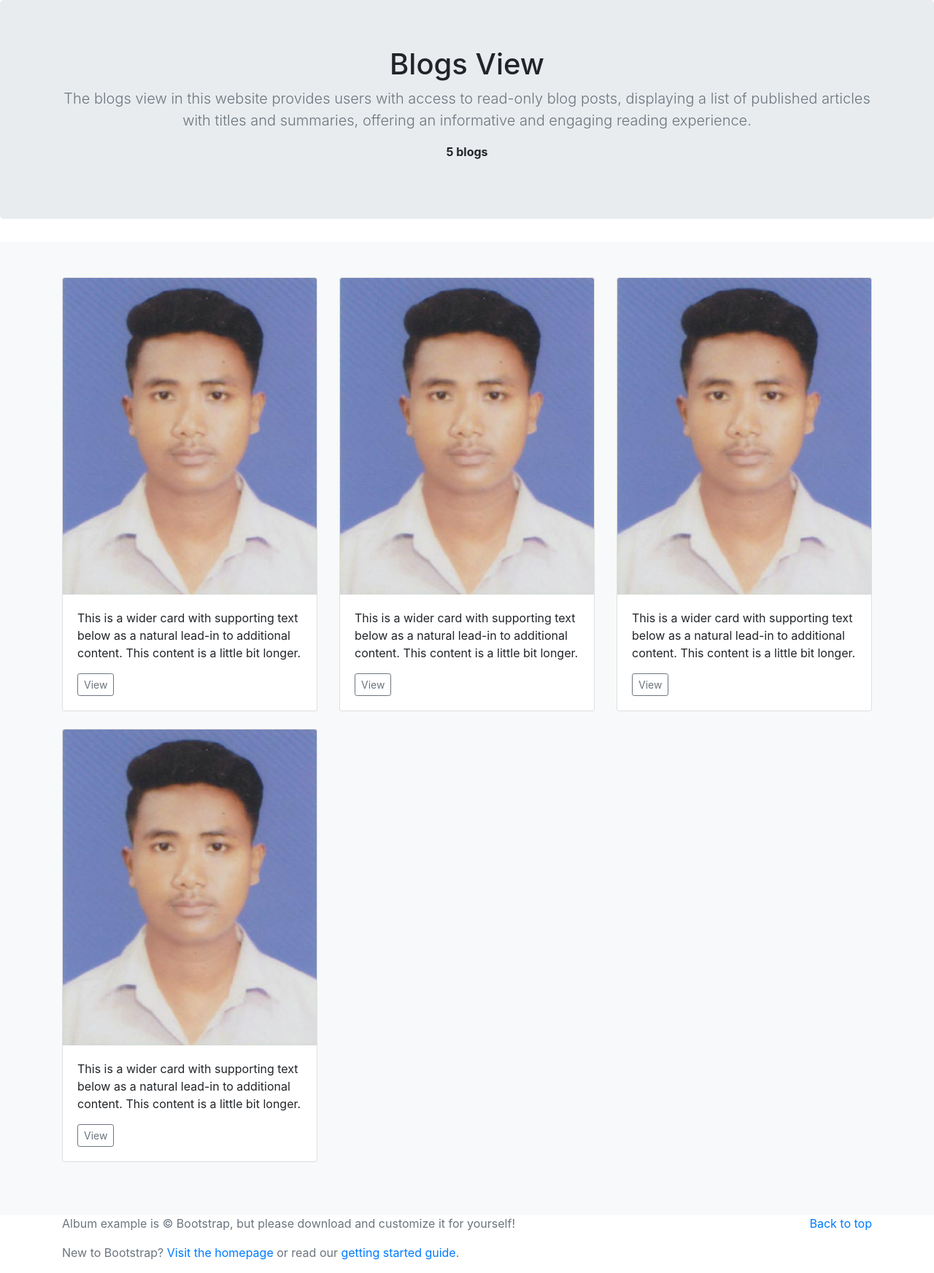
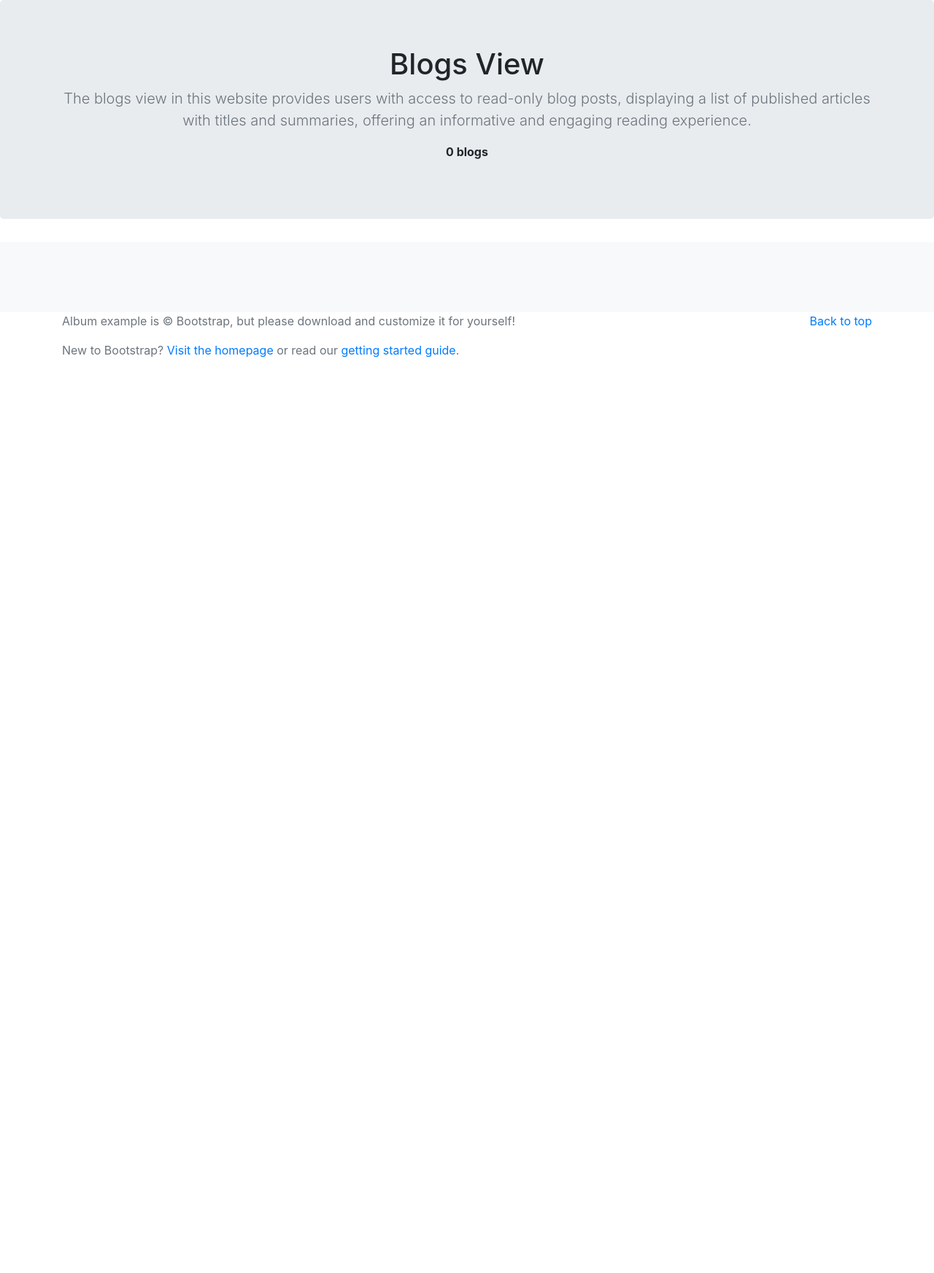
Before and after one commit to LepharamRamchiary/blog-management-system_codeigniter, a CodeIgniter app: page /blogmanagementsystem/index.php/home/index in a window 1280 px wide. Shown: the part 56-1801 px from the top of the page at 73% size. After the commit the page ends 546 px from the top, so only its background shows below. Run offline with CodeIgniter, Linux system fonts and the light colour scheme; tables that the repository leaves empty or names only in its code hold one stand-in row (values such as "Sample post"); some libraries are stand-ins or nearby versions.

Commit message:
add home page functionality

```diff
--- a/application/controllers/Home.php
+++ b/application/controllers/Home.php
@@ -3,23 +3,21 @@ defined('BASEPATH') OR exit('No direct script access allowed');
 
 class Home extends CI_Controller {
 
-	/**
-	 * Index Page for this controller.
-	 *
-	 * Maps to the following URL
-	 * 		http://example.com/index.php/welcome
-	 *	- or -
-	 * 		http://example.com/index.php/welcome/index
-	 *	- or -
-	 * Since this controller is set as the default controller in
-	 * config/routes.php, it's displayed at http://example.com/
-	 *
-	 * So any other public methods not prefixed with an underscore will
-	 * map to /index.php/welcome/<method_name>
-	 * @see https://codeigniter.com/userguide3/general/urls.html
-	 */
 	public function index()
 	{
-		$this->load->view('blog_list_page');
+        $this->load->model('BlogModel', "bm");
+        $result=$this->bm->fetch_all_blog();
+        // echo "<pre>";
+        // print_r($result);
+        // die();
+
+        $data['result'] = $result;
+
+		$this->load->view('blog_list_page', $data);
 	}
+
+    function blog_detail($blog_id=0)
+    {
+
+    }
 }
--- /dev/null
+++ b/application/models/BlogModel.php
@@ -0,0 +1,10 @@
+<?php
+class BlogModel extends CI_Model
+{
+    function fetch_all_blog()
+    {
+        $result = $this->db->query(" SELECT `blogid`, `blog_title`, `blog_desc`, `blog_img`, `status`, `created_on`, `updated` FROM `articles` WHERE status = '1' ");
+
+        return $result->result_array();
+    }
+}
--- a/application/views/blog_list_page.php
+++ b/application/views/blog_list_page.php
@@ -59,7 +59,7 @@
                     <a href="#" class="btn btn-secondary my-2">Secondary action</a>
                 </p> -->
                 <p>
-                    <strong>5 blogs</strong>
+                    <strong><?= sizeof($result) ?> blogs</strong>
                 </p>
             </div>
         </section>
@@ -68,62 +68,31 @@
             <div class="container">
 
                 <div class="row">
+
+                    <?php
+
+                    foreach ($result as $key => $value) {
+                        // print_r($value);
+                    ?>
                         <div class="col-md-4">
                             <div class="card mb-4 box-shadow">
-                            <img class="card-img-top" src="<?= base_url() . 'uploads/photo.jpg' ?>" alt="Card image cap">
+                                <img class="card-img-top" src="<?= base_url() . $value['blog_img'] ?>" alt="Card image cap">
                                 <div class="card-body">
-                                <p class="card-text">This is a wider card with supporting text below as a natural lead-in to additional content. This content is a little bit longer.</p>
+                                    <p class="card-text"><?= $value['blog_title'] ?></p>
                                     <div class="d-flex justify-content-between align-items-center">
                                         <div class="btn-group">
-                                        <button type="button" class="btn btn-sm btn-outline-secondary">View</button>
+                                            <a href="<?= base_url() . 'home/blog_detail/' . $value['blogid'] ?>" class="btn btn-sm btn-outline-secondary">View</a>
                                         </div>
                                         <!-- <small class="text-muted">9 mins</small> -->
                                     </div>
                                 </div>
                             </div>
                         </div>
-                    <div class="col-md-4">
-                        <div class="card mb-4 box-shadow">
-                            <img class="card-img-top" src="<?= base_url() . 'uploads/photo.jpg' ?>" alt="Card image cap">
-                            <div class="card-body">
-                                <p class="card-text">This is a wider card with supporting text below as a natural lead-in to additional content. This content is a little bit longer.</p>
-                                <div class="d-flex justify-content-between align-items-center">
-                                    <div class="btn-group">
-                                        <button type="button" class="btn btn-sm btn-outline-secondary">View</button>
-                                    </div>
-                                    <!-- <small class="text-muted">9 mins</small> -->
-                                </div>
-                            </div>
-                        </div>
-                    </div>
-                    <div class="col-md-4">
-                        <div class="card mb-4 box-shadow">
-                            <img class="card-img-top" src="<?= base_url() . 'uploads/photo.jpg' ?>" alt="Card image cap">
-                            <div class="card-body">
-                                <p class="card-text">This is a wider card with supporting text below as a natural lead-in to additional content. This content is a little bit longer.</p>
-                                <div class="d-flex justify-content-between align-items-center">
-                                    <div class="btn-group">
-                                        <button type="button" class="btn btn-sm btn-outline-secondary">View</button>
-                                    </div>
-                                    <!-- <small class="text-muted">9 mins</small> -->
-                                </div>
-                            </div>
-                        </div>
-                    </div>
-                    <div class="col-md-4">
-                        <div class="card mb-4 box-shadow">
-                            <img class="card-img-top" src="<?= base_url() . 'uploads/photo.jpg' ?>" alt="Card image cap">
-                            <div class="card-body">
-                                <p class="card-text">This is a wider card with supporting text below as a natural lead-in to additional content. This content is a little bit longer.</p>
-                                <div class="d-flex justify-content-between align-items-center">
-                                    <div class="btn-group">
-                                        <button type="button" class="btn btn-sm btn-outline-secondary">View</button>
-                                    </div>
-                                    <!-- <small class="text-muted">9 mins</small> -->
-                                </div>
-                            </div>
-                        </div>
-                    </div>
+                    <?php
+                    }
+
+                    ?>
+
                 </div>
             </div>
         </div>
```
Also changed, not shown: uploads/photo.jpg (deleted). Lines whose indentation alone changed are shown as unchanged.
